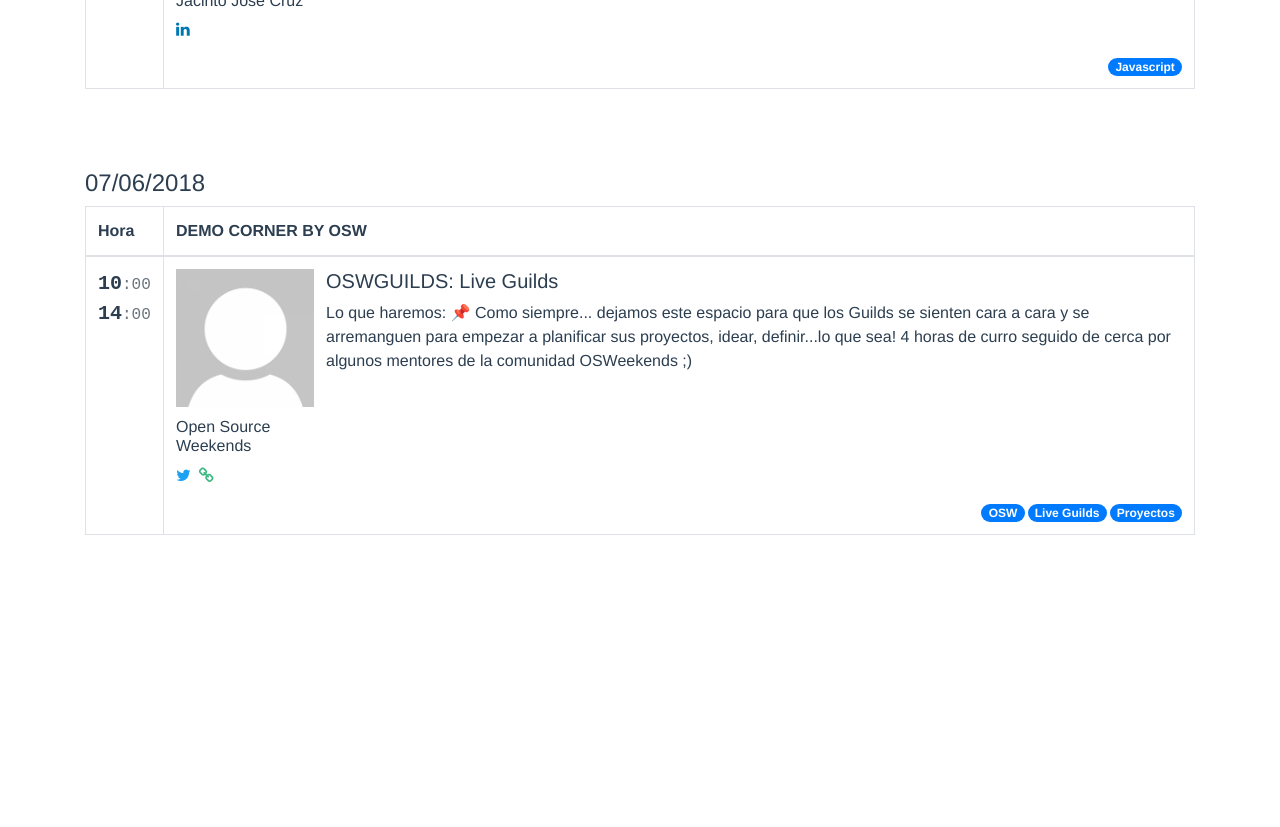
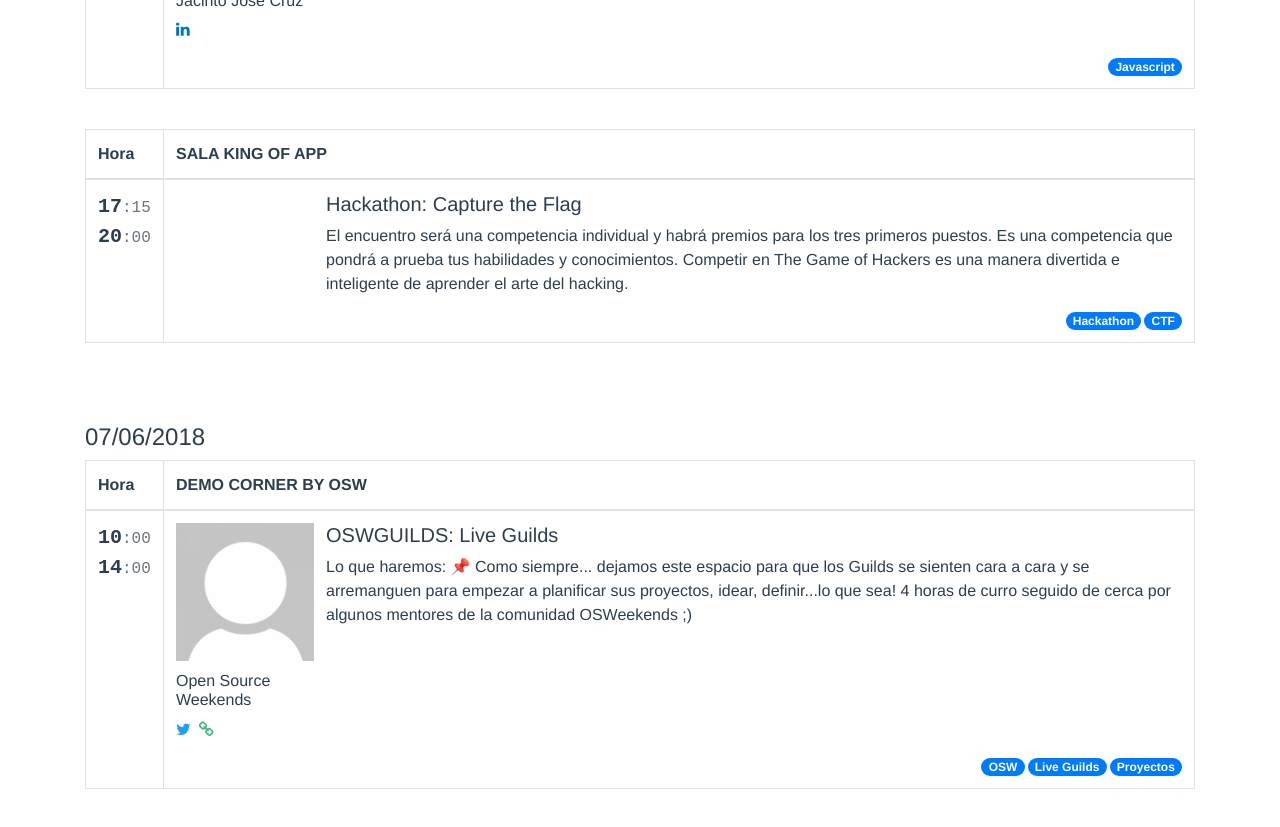
Before and after one commit to DevJourneyMadrid/june-18, a Vue app: page /#/ in a window 1280 px wide. Shown: the part 9040-9867 px from the top of the page. Before the commit the page ends 9635 px from the top, so only its background shows below. Built offline with nearby package versions, Linux system fonts and the light colour scheme; what vue-momentjs would draw is missing.

Commit message:
Initial commit

```diff
--- a/src/data/index.js
+++ b/src/data/index.js
@@ -917,6 +917,48 @@ export const scheduleInfo = [
           },
         ],
       },
+      {
+        displayName: 'Sala King Of App',
+        max: 20,
+        items: [
+          {
+            type: 3,
+            content: {
+              title: 'Hackathon: Capture the Flag',
+              description: 'El encuentro será una competencia individual y habrá premios para los tres primeros puestos. Es una competencia que pondrá a prueba tus habilidades y conocimientos. Competir en The Game of Hackers es una manera divertida e inteligente de aprender el arte del hacking.',
+              helpText: 'Recomendamos a los contendientes, anotarse y estar en el sitio 30 minutos antes del horario de inicio.',
+              tags: [ 'Hackathon', 'CTF' ],
+              prizes: [
+                {
+                  item: 'Descuento del 40% en cursos del IEBS',
+                  sponsor: 'https://www.iebschool.com/',
+                  isLink: true,
+                },
+                {
+                  item: 'Un E-Book de O’Reilly',
+                  sponsor: ' https://www.oreilly.com/',
+                  isLink: true,
+                },
+                {
+                  item: ' Camiseta de OpenExpoEurope2018',
+                  sponsor: 'OpenExpoEurope',
+                  isLink: false,
+                },
+              ],
+            },
+            time: {
+              start: {
+                hour: '17',
+                min: '15',
+              },
+              end: {
+                hour: '20',
+                min: '00',
+              },
+            },
+          },
+        ],
+      },
     ],
   },
   {
```
